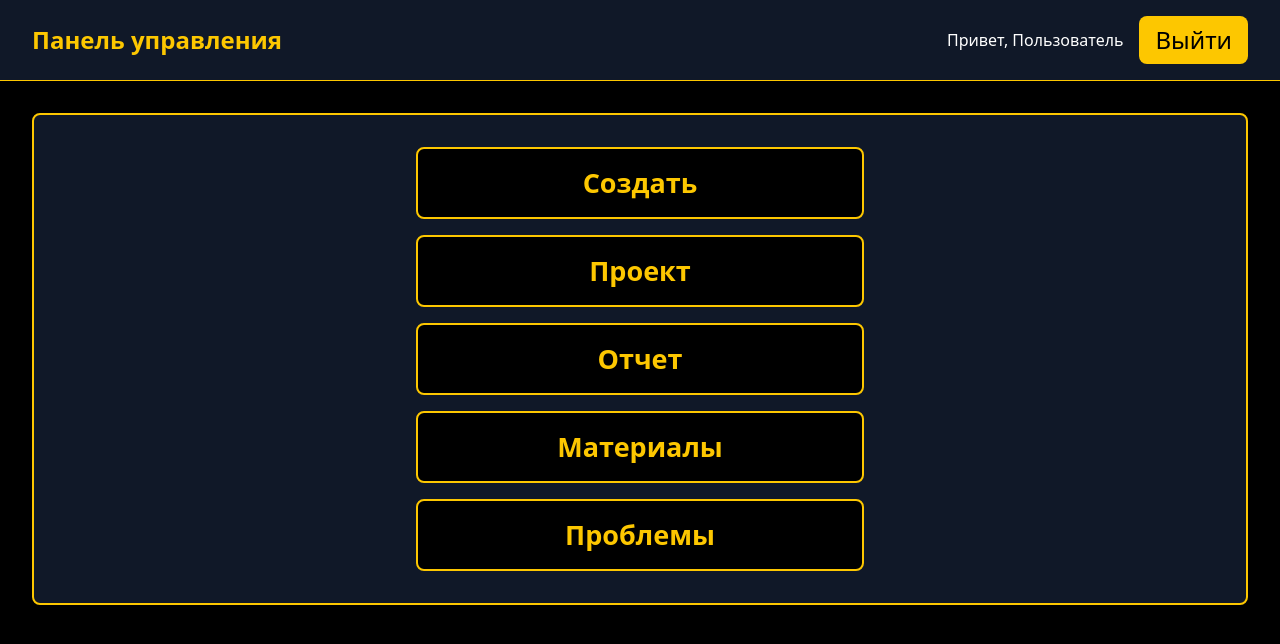
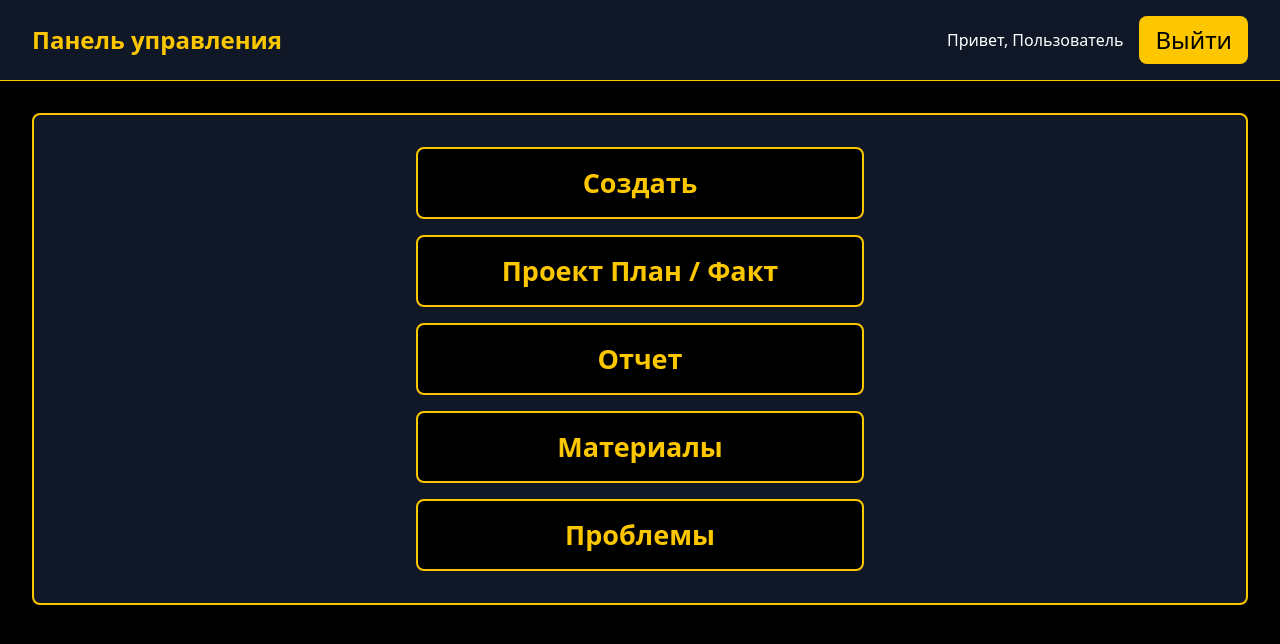
Before and after one commit to AlexGebrah/kablanut, a React (Vite) app: page /dashboard in a window 1280 px wide. Shown: the top 644 px of the page. Built offline with nearby package versions, Linux system fonts and the light colour scheme.

Commit message:
with Slices and Tests

```diff
--- a/src/components/dashboards/DashboardCustomer.tsx
+++ b/src/components/dashboards/DashboardCustomer.tsx
@@ -52,7 +52,7 @@ export const DashboardCustomer = () => {
                                 className="w-full py-3.5 sm:py-4 rounded-lg border-2 border-yellow-400 text-yellow-400 bg-black text-2xl sm:text-[1.6875rem] font-bold
                                            hover:bg-yellow-400 hover:text-black transition-colors focus:outline-none focus-visible:ring-2 focus-visible:ring-yellow-400"
                             >
-                                Проект
+                                Проект План / Факт
                             </button>
                             <button
                                 type="button"
```
